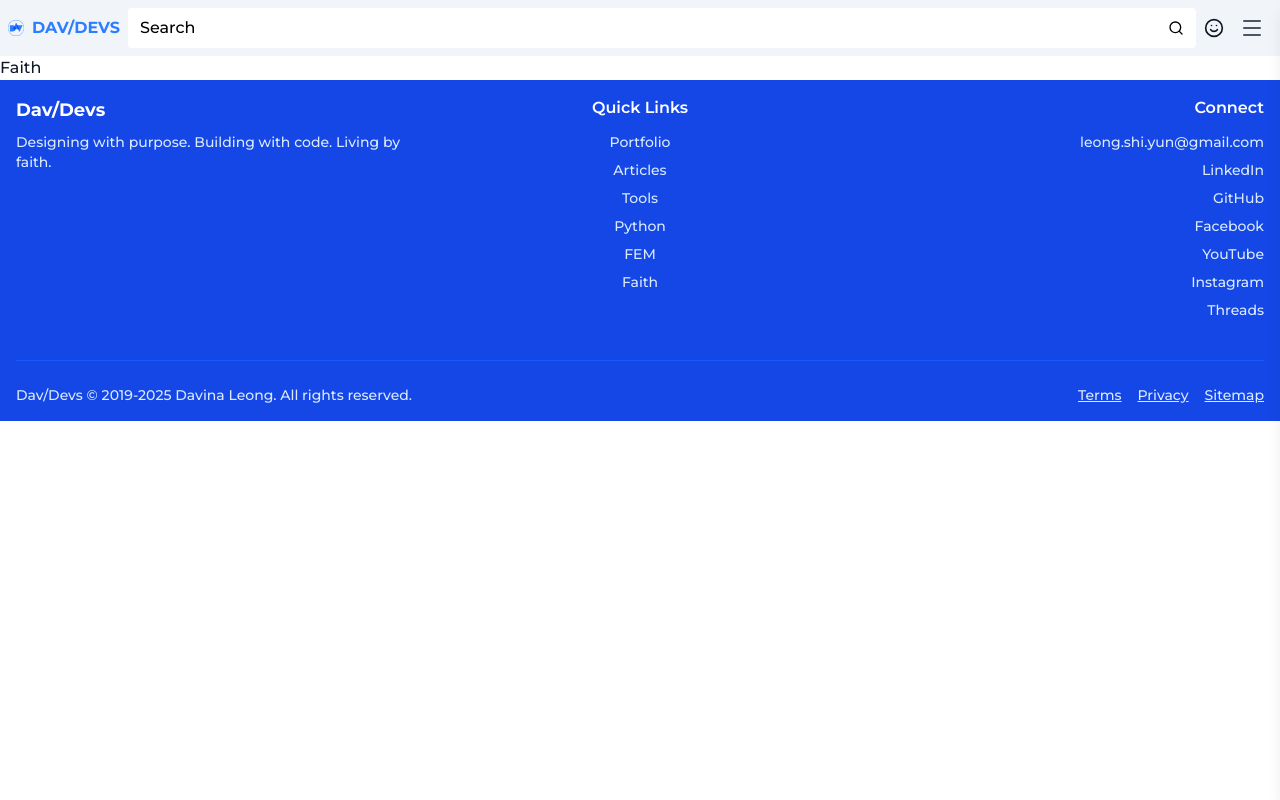
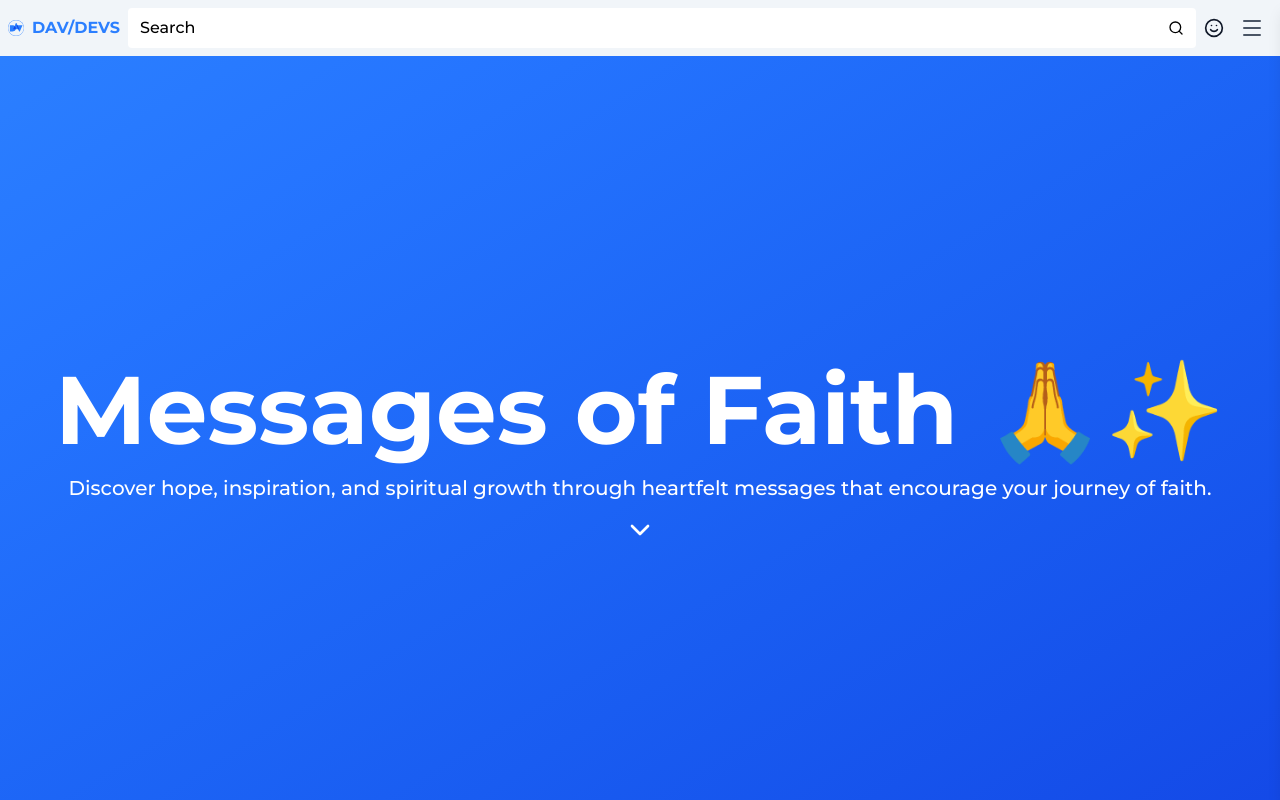
Before and after one commit to davinaleong/proj-davdevs-2025, a Next.js app: page /faith in a window 1280 px wide. Shown: the top 800 px of the page. Built offline with nearby package versions, Linux system fonts and the light colour scheme.

Commit message:
Created the Faith Hero Section

```diff
--- /dev/null
+++ b/app/components/sections/faith/FaithHeroSection.tsx
@@ -0,0 +1,12 @@
+import HeroSection from "../../HeroSection"
+
+export default function FaithHeroSection() {
+    return (
+        <HeroSection variant="gradient">
+            <div className="flow">
+                <h1 className="text-4xl lg:text-8xl font-bold">Messages of Faith 🙏✨</h1>
+                <p className="lg:text-xl">Discover hope, inspiration, and spiritual growth through heartfelt messages that encourage your journey of faith.</p>
+            </div>
+        </HeroSection>
+    )
+}
--- a/app/faith/page.tsx
+++ b/app/faith/page.tsx
@@ -1,7 +1,7 @@
+import FaithHeroSection from "../components/sections/faith/FaithHeroSection"
+
 export default function Faith() {
     return (
-        <div>
-            Faith
-        </div>
+        <FaithHeroSection />
     )
 }
```
